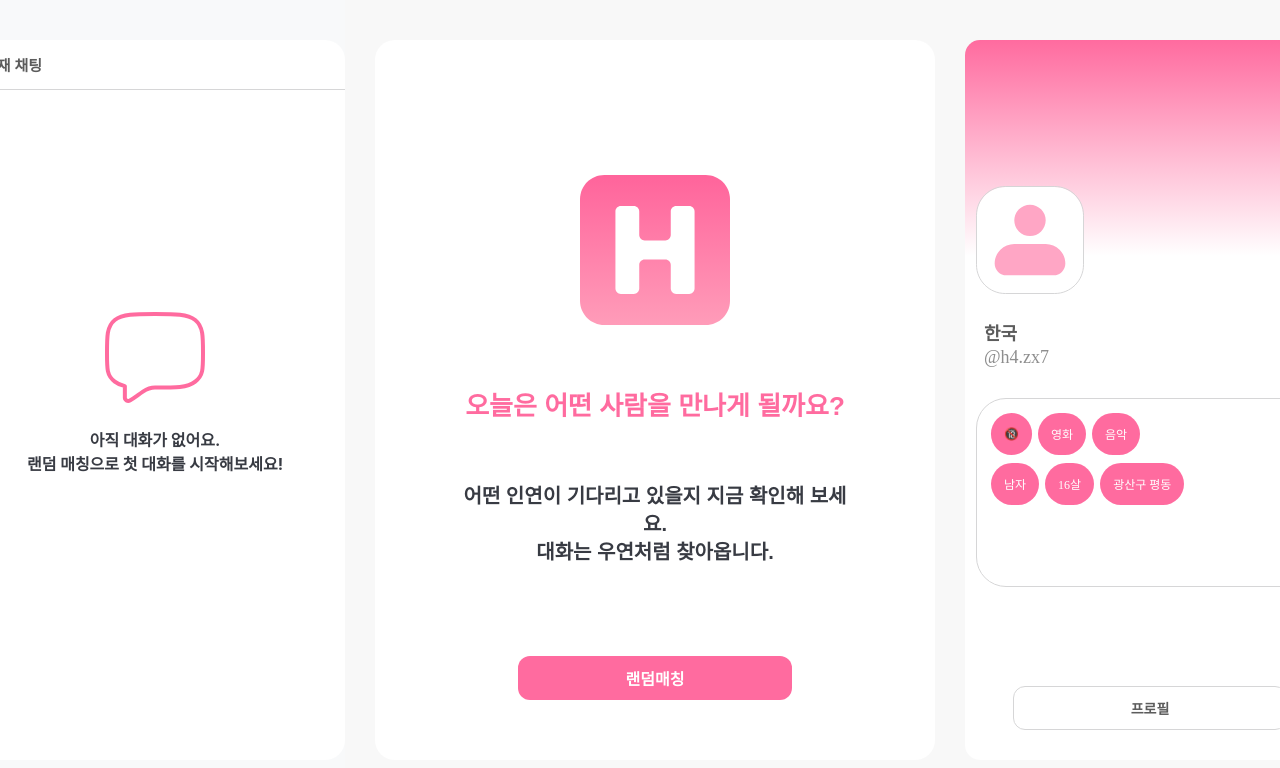
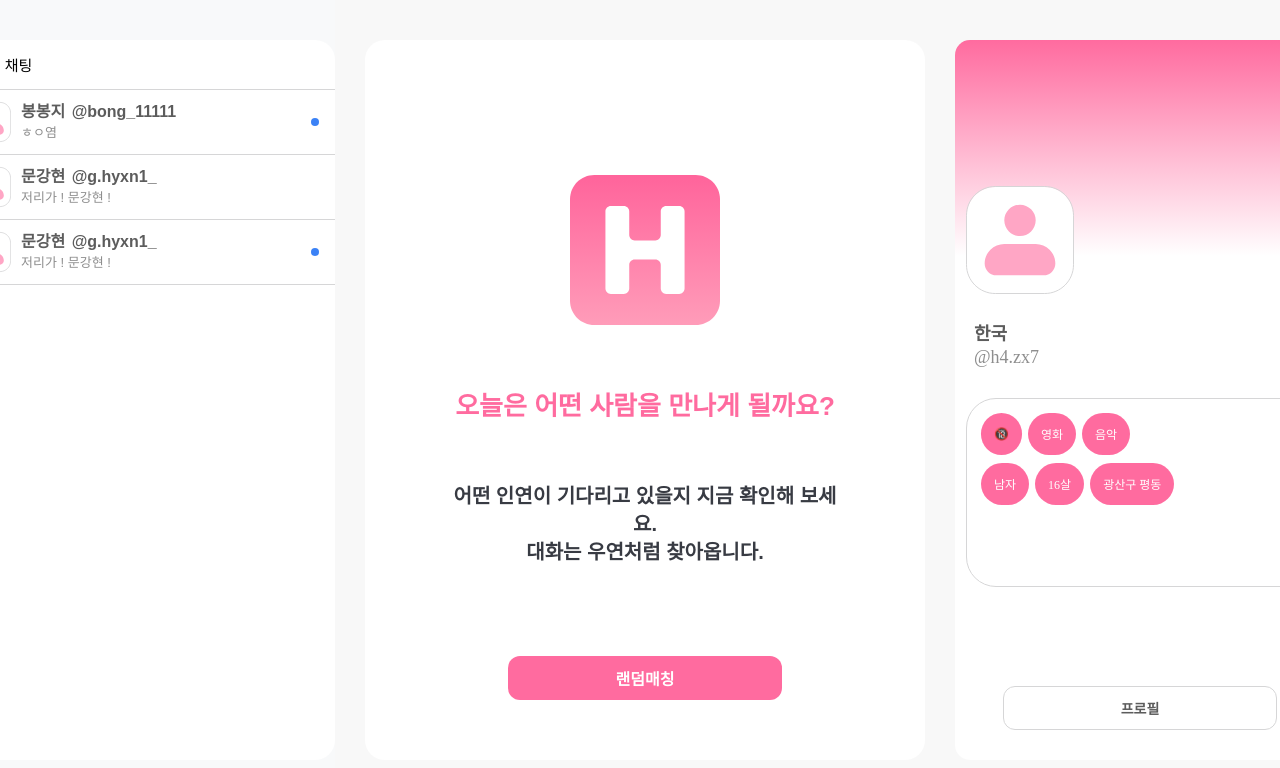
Before and after one commit to HelloCarBotCube/HCBC-Front, a React (Vite) app: page /main in a window 1280 px wide. Shown: the top 768 px of the page. Built offline with nearby package versions, Linux system fonts and the light colour scheme; a web font is replaced by a local one.

Commit message:
채팅 목록 컴포넌트 CSS 스타일 수정

```diff
--- a/src/component/List.css
+++ b/src/component/List.css
@@ -4,11 +4,8 @@
   height: 100vh;
   display: flex;
   align-items: center;
-  justify-content: flex-start;
-  font-family: 'Pretendard', -apple-system, BlinkMacSystemFont, system-ui, Roboto,
-    'Helvetica Neue', 'Segoe UI', 'Apple SD Gothic Neo', 'Noto Sans KR',
-    'Malgun Gothic', sans-serif;
-  padding-left: 20px;
+  justify-content: left;
+  font-family: 'pretendard', sans-serif;
 }
 
 /* 흰색 카드 */
@@ -18,34 +15,49 @@
   background: #fff;
   border-radius: 20px;
   overflow: hidden;
+  display: flex;
+  flex-direction: column;
 }
 
 /* 상단 제목 */
 .chat-header {
   font-size: 15px;
-  font-weight: 600;
   padding: 14px 18px;
   border-bottom: 1px solid #d6d6d7;
-  color: #5c5c5c;
 }
 
 /* 목록 영역 */
 .chat-list {
-  max-height: 606px;
+  flex: 1;
   overflow-y: auto;
 }
 
+/* 스크롤바 스타일 */
 .chat-list::-webkit-scrollbar {
-  width: 6px;
+  width: 8px;
 }
 
 .chat-list::-webkit-scrollbar-track {
-  background: #f1f1f1;
+  background: transparent;
 }
 
 .chat-list::-webkit-scrollbar-thumb {
-  background: #ccc;
-  border-radius: 3px;
+  background-color: #ccc;
+  border-radius: 4px;
+}
+
+.chat-list::-webkit-scrollbar-thumb:hover {
+  background-color: #999;
+}
+
+/* 로딩 상태 */
+.loading {
+  display: flex;
+  align-items: center;
+  justify-content: center;
+  height: 100%;
+  color: #8e8e8e;
+  font-size: 14px;
 }
 
 /* 빈 상태 */
@@ -71,15 +83,7 @@
   font-weight: 700;
   color: #383b43;
   text-align: center;
-}
-
-/* 로딩 상태 */
-.loading {
-  display: flex;
-  align-items: center;
-  justify-content: center;
-  height: 200px;
-  color: #8e8e8e;
+  line-height: 1.5;
 }
 
 /* 채팅 아이템 */
@@ -89,9 +93,7 @@
   justify-content: space-between;
   padding: 12px 16px;
   cursor: pointer;
-  transition: background 0.2s;
   border-bottom: 1px solid #d6d6d7;
-  gap: 10px;
 }
 
 .chat-item:hover {
@@ -110,7 +112,7 @@
 /* 사용자 정보 */
 .chat-info {
   flex: 1;
-  min-width: 0;
+  margin-left: 10px;
   line-height: 1.3;
 }
 
@@ -121,10 +123,10 @@
 }
 
 .chat-username span {
-  color: #8e8e8e;
-  font-weight: 400;
-  font-size: 14px;
-  margin-left: 6px;
+  color: #5c5c5c;
+  font-weight: 600;
+  font-size: 16px;
+  margin-left: 2px;
 }
 
 .chat-message {
@@ -134,13 +136,13 @@
   white-space: nowrap;
   overflow: hidden;
   text-overflow: ellipsis;
+  max-width: 200px;
 }
 
 /* 안 읽은 메시지 표시 */
 .unread-dot {
   width: 8px;
   height: 8px;
-  background-color: #ff6b9f;
+  background-color: #3b82f6;
   border-radius: 50%;
-  flex-shrink: 0;
 }
--- a/src/component/List.jsx
+++ b/src/component/List.jsx
@@ -1,23 +1,52 @@
 import { useState, useEffect } from 'react';
+import { useNavigate } from 'react-router-dom';
 import './List.css';
-import profileImg from '../assets/profile-h.svg';
+import User from '../assets/user';
 
 const API_BASE_URL = 'http://gsmsv-1.yujun.kr:27919';
 
-function List() {
+export default function Main() {
+  const navigate = useNavigate();
   const [chatList, setChatList] = useState([]);
   const [loading, setLoading] = useState(true);
 
   useEffect(() => {
     fetchChatList();
-    const interval = setInterval(fetchChatList, 3000); // 3초마다 새로고침
+    const interval = setInterval(fetchChatList, 3000);
     return () => clearInterval(interval);
   }, []);
 
   const fetchChatList = async () => {
     try {
       const accessToken = localStorage.getItem('accessToken');
+
+      // 테스트 데이터 (accessToken이 없어도 표시)
+      const testChats = [
+        {
+          id: 1,
+          username: '봉봉지',
+          userId: '@bong_11111',
+          lastMessage: 'ㅎㅇ염',
+          unread: true,
+        },
+        {
+          id: 2,
+          username: '문강현',
+          userId: '@g.hyxn1_',
+          lastMessage: '저리가 ! 문강현 !',
+          unread: false,
+        },
+        {
+          id: 3,
+          username: '문강현',
+          userId: '@g.hyxn1_',
+          lastMessage: '저리가 ! 문강현 !',
+          unread: true,
+        },
+      ];
+
       if (!accessToken) {
+        setChatList(testChats);
         setLoading(false);
         return;
       }
@@ -32,64 +61,30 @@ function List() {
 
       if (response.ok) {
         const data = await response.json();
-
-        // 테스트 데이터 추가
-        const testChats = [
-          {
-            roomId: 'room1',
-            username: '봉봉지',
-            userId: '@bong_1111',
-            lastMessage: '오오음',
-            unread: true,
-          },
-          {
-            roomId: 'room2',
-            username: '문강현',
-            userId: '@g.hyxn1_',
-            lastMessage: '저기기! 문강현!',
-            unread: false,
-          },
-          {
-            roomId: 'room3',
-            username: '문강현',
-            userId: '@g.hyxn1_',
-            lastMessage: '저기기! 문강현!',
-            unread: true,
-          },
-        ];
-
+        setChatList(data || testChats);
+      } else {
         setChatList(testChats);
-      } else if (response.status === 500) {
-        console.error('서버 오류:', response.status);
       }
     } catch (error) {
       console.error('채팅 목록 조회 오류:', error);
+      setChatList([]);
     } finally {
       setLoading(false);
     }
   };
 
-  const handleChatClick = (roomId) => {
-    console.log('채팅방 클릭:', roomId);
-    // TODO: 채팅방 상세 페이지로 이동
-    // navigate(`/chat/${roomId}`);
+  const handleChatClick = (id) => {
+    navigate('/chat');
   };
-
-  if (loading) {
-    return (
-      <div className="main-container">
-        <div className="chat-box">
-          <div className="chat-header">현재 채팅</div>
-          <div className="loading">로딩 중...</div>
-        </div>
-      </div>
-    );
-  }
 
   return (
     <div className="main-container">
       <div className="chat-box">
         <div className="chat-header">현재 채팅</div>
+
+        {loading ? (
+          <div className="loading">로딩 중...</div>
+        ) : (
           <div className="chat-list">
             {chatList.length === 0 ? (
               <div className="empty-state">
@@ -117,29 +112,28 @@ function List() {
             ) : (
               chatList.map((chat) => (
                 <div
-                key={chat.roomId}
+                  key={chat.id}
                   className="chat-item"
-                onClick={() => handleChatClick(chat.roomId)}
+                  onClick={() => handleChatClick(chat.id)}
                 >
                   <div className="profile">
                     <div className="avatar">
-                    <img src={profileImg} alt="프로필" style={{ width: '100%', height: '100%', borderRadius: '50%' }} />
+                      <User />
                     </div>
                   </div>
                   <div className="chat-info">
                     <div className="chat-username">
-                    {chat.username || 'Unknown'} <span>{chat.userId}</span>
+                      {chat.username} <span>{chat.userId}</span>
                     </div>
-                  <div className="chat-message">{chat.lastMessage || '대화 없음'}</div>
+                    <div className="chat-message">{chat.lastMessage}</div>
                   </div>
                   {chat.unread && <div className="unread-dot"></div>}
                 </div>
               ))
             )}
           </div>
+        )}
       </div>
     </div>
   );
 }
-
-export default List;
```
Lines whose indentation alone changed are shown as unchanged.
